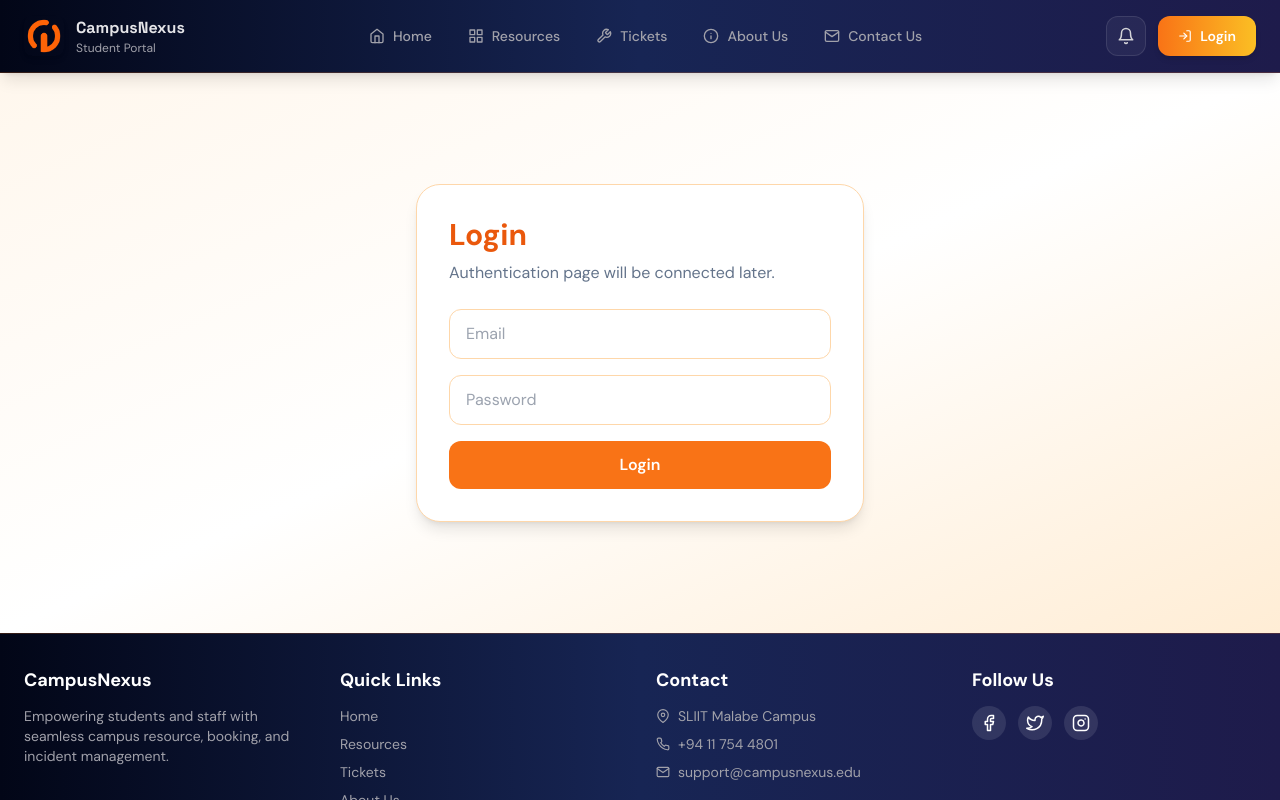
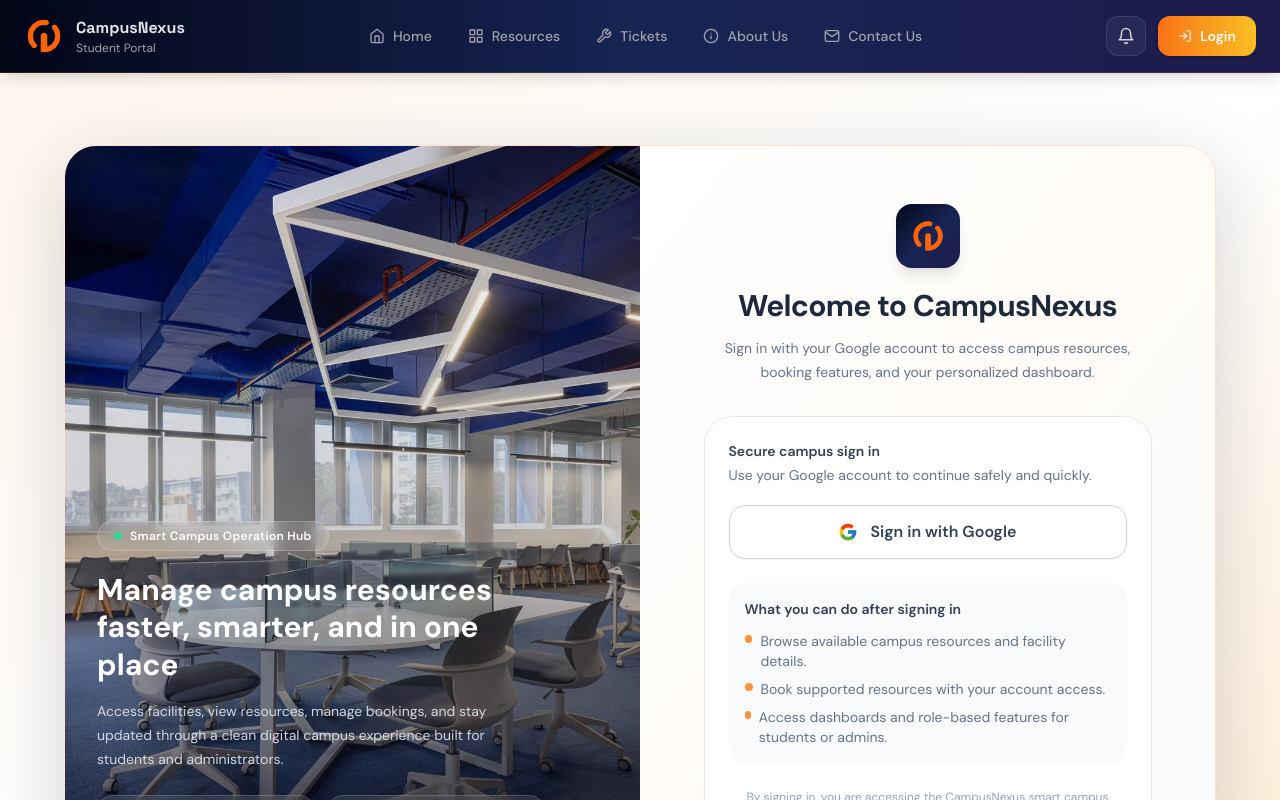
Before and after one commit to Tharushi111/it3030-paf-2026-smart-campus-group21_Y3S1-WD_1.2, a React (Vite) app in the folder frontend/: page /login in a window 1280 px wide. Shown: the top 800 px of the page. Built offline with nearby package versions, Linux system fonts and the light colour scheme; no server answers.

Commit message:
create login page

```diff
--- a/frontend/src/components/login.jsx
+++ b/frontend/src/components/login.jsx
@@ -1,32 +1,156 @@
+import { useAuth } from "../context/AuthContext";
+
+function GoogleIcon() {
+  return (
+    <svg
+      className="h-5 w-5"
+      viewBox="0 0 48 48"
+      aria-hidden="true"
+    >
+      <path
+        fill="#FFC107"
+        d="M43.611 20.083H42V20H24v8h11.303C33.654 32.657 29.192 36 24 36c-6.627 0-12-5.373-12-12s5.373-12 12-12c3.059 0 5.842 1.154 7.961 3.039l5.657-5.657C34.046 6.053 29.276 4 24 4 12.955 4 4 12.955 4 24s8.955 20 20 20 20-8.955 20-20c0-1.341-.138-2.65-.389-3.917z"
+      />
+      <path
+        fill="#FF3D00"
+        d="M6.306 14.691l6.571 4.819C14.655 16.108 18.961 13 24 13c3.059 0 5.842 1.154 7.961 3.039l5.657-5.657C34.046 6.053 29.276 4 24 4c-7.682 0-14.347 4.337-17.694 10.691z"
+      />
+      <path
+        fill="#4CAF50"
+        d="M24 44c5.176 0 9.946-1.977 13.533-5.196l-6.249-5.288C29.208 35.102 26.715 36 24 36c-5.171 0-9.625-3.329-11.287-7.946l-6.522 5.025C9.5 39.556 16.227 44 24 44z"
+      />
+      <path
+        fill="#1976D2"
+        d="M43.611 20.083H42V20H24v8h11.303c-.793 2.45-2.367 4.532-4.553 5.984l.003-.002 6.249 5.288C36.58 39.031 44 34 44 24c0-1.341-.138-2.65-.389-3.917z"
+      />
+    </svg>
+  );
+}
+
 export default function LoginPage() {
+  const { loginWithGoogle } = useAuth();
+
   return (
-      <div className="min-h-[60vh] flex items-center justify-center">
-        <div className="w-full max-w-md rounded-3xl border border-orange-200 bg-white p-8 shadow-lg">
-          <h1 className="text-3xl font-bold text-orange-600">Login</h1>
-          <p className="mt-2 text-slate-500">
-            Authentication page will be connected later.
+    <div className="flex min-h-[88vh] items-center justify-center px-4 py-8">
+      <div className="grid w-full max-w-6xl overflow-hidden rounded-[2rem] border border-orange-500/20 bg-white shadow-[0_20px_80px_rgba(15,23,42,0.18)] md:grid-cols-2">
+        {/* Left Side */}
+        <div className="relative hidden min-h-[620px] md:block">
+          <img
+            src="/login image.jpeg"
+            alt="CampusNexus smart campus"
+            className="h-full w-full object-cover"
+          />
+
+          {/* soft dark readability layer only */}
+          <div className="absolute inset-0 bg-gradient-to-t from-slate-950/80 via-slate-900/20 to-transparent" />
+
+          <div className="absolute inset-x-0 bottom-0 p-8 text-white">
+            <div className="max-w-md">
+              <div className="inline-flex items-center gap-2 rounded-full border border-white/20 bg-white/10 px-4 py-1.5 text-xs font-semibold tracking-wide backdrop-blur">
+                <span className="h-2 w-2 rounded-full bg-emerald-400" />
+                Smart Campus Operation Hub
+              </div>
+
+              <h2 className="mt-5 text-3xl font-bold leading-tight">
+                Manage campus resources faster, smarter, and in one place
+              </h2>
+
+              <p className="mt-4 text-sm leading-6 text-slate-200/90">
+                Access facilities, view resources, manage bookings, and stay
+                updated through a clean digital campus experience built for
+                students and administrators.
               </p>
 
-          <form className="mt-6 space-y-4">
-            <input
-              type="email"
-              placeholder="Email"
-              className="w-full rounded-xl border border-orange-200 px-4 py-3 outline-none focus:border-orange-400"
+              <div className="mt-6 grid grid-cols-1 gap-3 text-sm sm:grid-cols-2">
+                <div className="rounded-2xl border border-white/15 bg-white/10 px-4 py-3 backdrop-blur">
+                  <p className="font-semibold">Resource Access</p>
+                  <p className="mt-1 text-xs text-slate-200/80">
+                    Explore labs, rooms, devices, and campus facilities easily.
+                  </p>
+                </div>
+
+                <div className="rounded-2xl border border-white/15 bg-white/10 px-4 py-3 backdrop-blur">
+                  <p className="font-semibold">Quick Booking</p>
+                  <p className="mt-1 text-xs text-slate-200/80">
+                    Reserve available resources with a smoother workflow.
+                  </p>
+                </div>
+              </div>
+            </div>
+          </div>
+        </div>
+
+        {/* Right Side */}
+        <div className="relative flex items-center justify-center bg-gradient-to-br from-white via-orange-50/40 to-slate-50 p-8 md:p-12">
+          <div className="w-full max-w-md">
+            <div className="mb-8 text-center">
+              <div className="mx-auto flex h-16 w-16 items-center justify-center rounded-2xl bg-gradient-to-br from-slate-950 via-blue-950 to-indigo-950 shadow-lg">
+                <img
+                  src="/Logo.png"
+                  alt="CampusNexus logo"
+                  className="h-9 w-9 object-contain"
                 />
+              </div>
 
-            <input
-              type="password"
-              placeholder="Password"
-              className="w-full rounded-xl border border-orange-200 px-4 py-3 outline-none focus:border-orange-400"
-            />
+              <h1 className="mt-5 text-3xl font-bold tracking-tight text-slate-800">
+                Welcome to CampusNexus
+              </h1>
+
+              <p className="mt-3 text-sm leading-6 text-slate-500">
+                Sign in with your Google account to access campus resources,
+                booking features, and your personalized dashboard.
+              </p>
+            </div>
+
+            <div className="rounded-[1.75rem] border border-slate-200 bg-white p-6 shadow-sm">
+              <div className="mb-5">
+                <p className="text-sm font-semibold text-slate-700">
+                  Secure campus sign in
+                </p>
+                <p className="mt-1 text-sm text-slate-500">
+                  Use your Google account to continue safely and quickly.
+                </p>
+              </div>
 
               <button
-              type="button"
-              className="w-full rounded-xl bg-orange-500 px-4 py-3 font-semibold text-white hover:bg-orange-600"
+                onClick={loginWithGoogle}
+                className="group flex w-full items-center justify-center gap-3 rounded-2xl border border-slate-300 bg-white px-6 py-3.5 font-semibold text-slate-700 shadow-sm transition-all duration-200 hover:-translate-y-0.5 hover:border-slate-400 hover:shadow-md focus:outline-none focus:ring-2 focus:ring-orange-400/50"
               >
-              Login
+                <GoogleIcon />
+                Sign in with Google
               </button>
-          </form>
+
+              <div className="mt-6 rounded-2xl bg-slate-50 px-4 py-4">
+                <p className="text-sm font-semibold text-slate-700">
+                  What you can do after signing in
+                </p>
+
+                <div className="mt-3 space-y-2 text-sm text-slate-500">
+                  <div className="flex items-start gap-2">
+                    <span className="mt-1 h-2 w-2 rounded-full bg-orange-400" />
+                    <p>Browse available campus resources and facility details.</p>
+                  </div>
+                  <div className="flex items-start gap-2">
+                    <span className="mt-1 h-2 w-2 rounded-full bg-orange-400" />
+                    <p>Book supported resources with your account access.</p>
+                  </div>
+                  <div className="flex items-start gap-2">
+                    <span className="mt-1 h-2 w-2 rounded-full bg-orange-400" />
+                    <p>
+                      Access dashboards and role-based features for students or
+                      admins.
+                    </p>
+                  </div>
+                </div>
+              </div>
+
+              <p className="mt-6 text-center text-xs leading-5 text-slate-400">
+                By signing in, you are accessing the CampusNexus smart campus
+                platform for academic and resource management use.
+              </p>
+            </div>
+          </div>
+        </div>
       </div>
     </div>
   );
```
Lines whose indentation alone changed are shown as unchanged.
